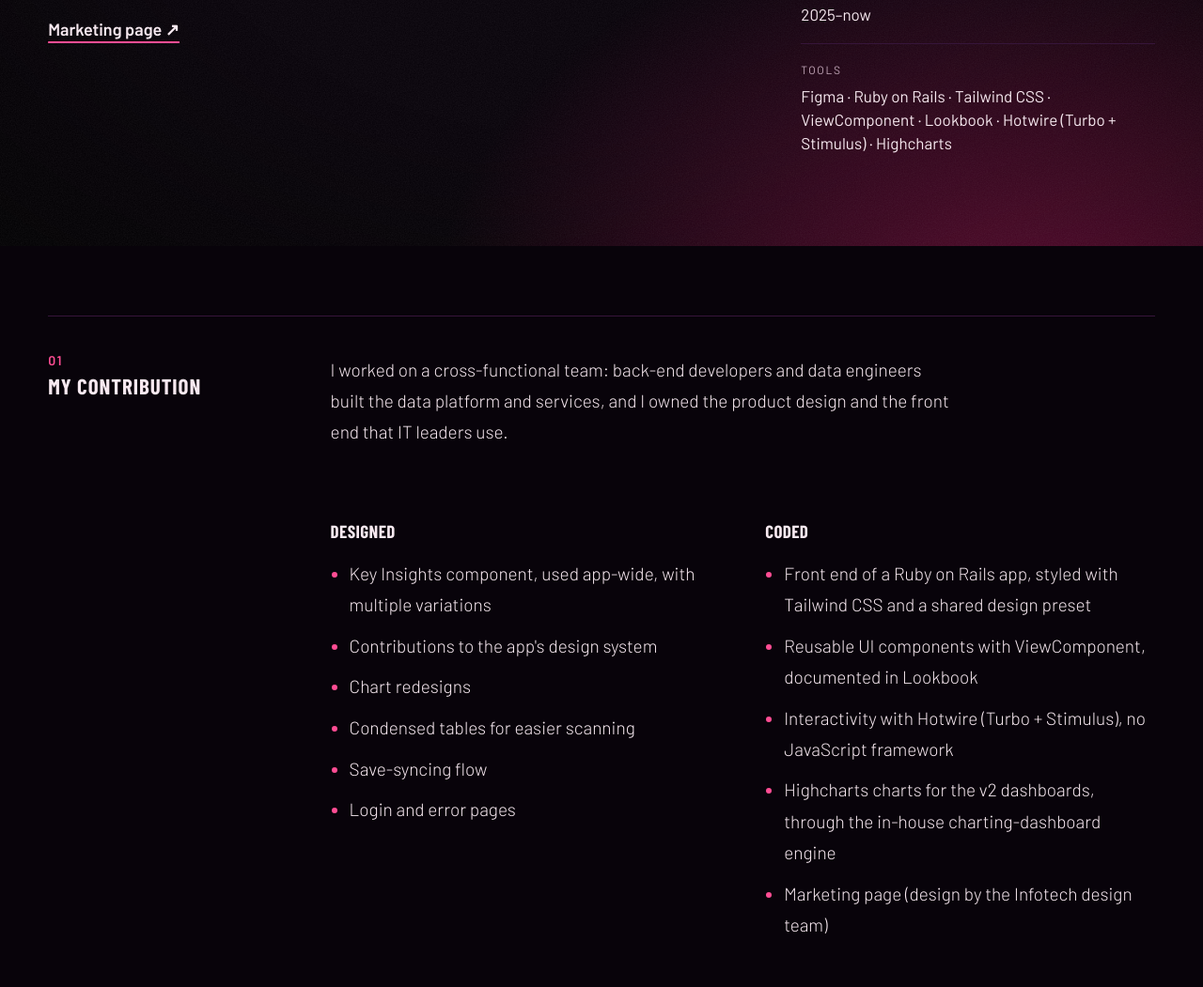
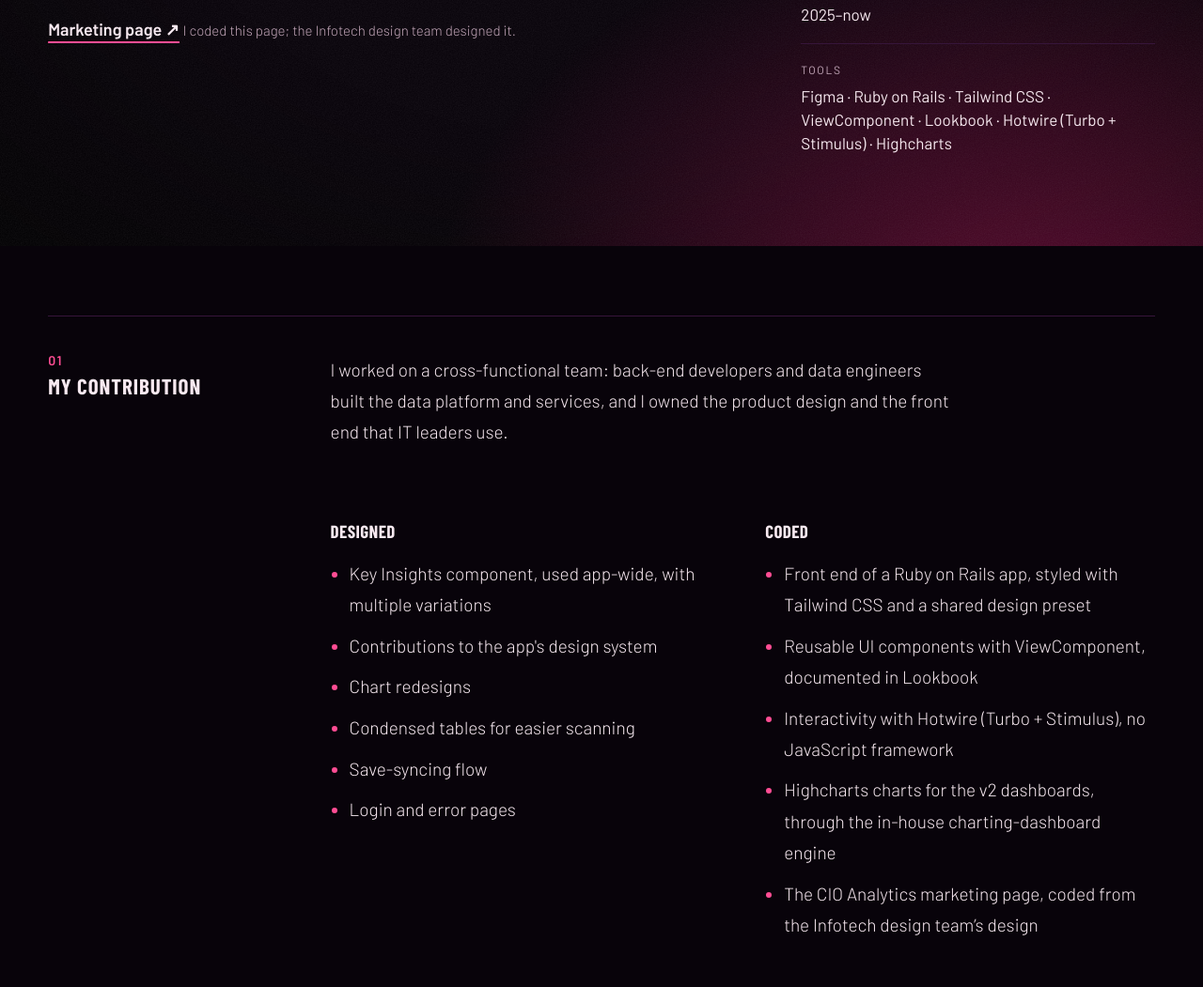
Before and after one commit to drosenfeld87/mysite, a website: page preview-3d8f7617/projects/project-1.html in a window 1280 px wide. Shown: the part 538-1589 px from the top of the page at 94% size. Drawn offline with nearby package versions, Linux system fonts and the light colour scheme; a web font is replaced by a local one.

Commit message:
CIO Analytics: say I coded the marketing page (designed by the Infotech design team)
Co-Authored-By: Claude Opus 5.5 <noreply@anthropic.com>
Claude-Session: https://claude.ai/code/session_01VL4Lb2NPkxV2R89rKHL5Ya

```diff
--- a/preview-3d8f7617/projects/project-1.html
+++ b/preview-3d8f7617/projects/project-1.html
@@ -37,7 +37,7 @@
 
 
 <!-- At a glance -->
-<header class="case-hero"><div class="case-hero-text"><a class="link-cta inline-block text-[15px]" href="../index.html#work">← Back to projects</a><h1 class="page-title">CIO Analytics</h1><div aria-hidden="true" class="accent-rule h-1.5 w-[min(28%,180px)] bg-accent"></div><p class="text-lead max-w-[36ch]">Infotech’s platform for running the IT department from a single view: data, insights, benchmarks and advice in one place.</p><p class="case-cta"><a class="link-cta inline-block py-2.5" href="https://www.infotech.com/cio-analytics" rel="noopener" target="_blank">Marketing page ↗<span class="sr-only"> (opens in a new tab)</span></a></p></div><dl class="case-facts"><div><dt>Role</dt><dd>Product design &amp; front-end development</dd></div><div><dt>Team</dt><dd>Back-end developers &amp; data engineers</dd></div><div><dt>Company</dt><dd>Infotech</dd></div><div><dt>Timeline</dt><dd>2025–now</dd></div><div><dt>Tools</dt><dd>Figma · Ruby on Rails · Tailwind CSS · ViewComponent · Lookbook · Hotwire (Turbo + Stimulus) · Highcharts</dd></div></dl></header>
+<header class="case-hero"><div class="case-hero-text"><a class="link-cta inline-block text-[15px]" href="../index.html#work">← Back to projects</a><h1 class="page-title">CIO Analytics</h1><div aria-hidden="true" class="accent-rule h-1.5 w-[min(28%,180px)] bg-accent"></div><p class="text-lead max-w-[36ch]">Infotech’s platform for running the IT department from a single view: data, insights, benchmarks and advice in one place.</p><p class="case-cta"><a class="link-cta inline-block py-2.5" href="https://www.infotech.com/cio-analytics" rel="noopener" target="_blank">Marketing page ↗<span class="sr-only"> (opens in a new tab)</span></a> <span class="ml-2 text-[15px] text-muted">I coded this page; the Infotech design team designed it.</span></p></div><dl class="case-facts"><div><dt>Role</dt><dd>Product design &amp; front-end development</dd></div><div><dt>Team</dt><dd>Back-end developers &amp; data engineers</dd></div><div><dt>Company</dt><dd>Infotech</dd></div><div><dt>Timeline</dt><dd>2025–now</dd></div><div><dt>Tools</dt><dd>Figma · Ruby on Rails · Tailwind CSS · ViewComponent · Lookbook · Hotwire (Turbo + Stimulus) · Highcharts</dd></div></dl></header>
 
     <section aria-labelledby="s1" class="case-section"><h2 class="case-label" id="s1">My contribution</h2><div class="case-body">
 <p>I worked on a cross-functional team: back-end developers and data engineers built the data platform and services, and I owned the product design and the front end that IT leaders use.</p>
@@ -60,7 +60,7 @@
 <li>Reusable UI components with ViewComponent, documented in Lookbook</li>
 <li>Interactivity with Hotwire (Turbo + Stimulus), no JavaScript framework</li>
 <li>Highcharts charts for the v2 dashboards, through the in-house charting-dashboard engine</li>
-<li>Marketing page (design by the Infotech design team)</li>
+<li>The CIO Analytics marketing page, coded from the Infotech design team&rsquo;s design</li>
 </ul>
 </div>
 </div>
```
